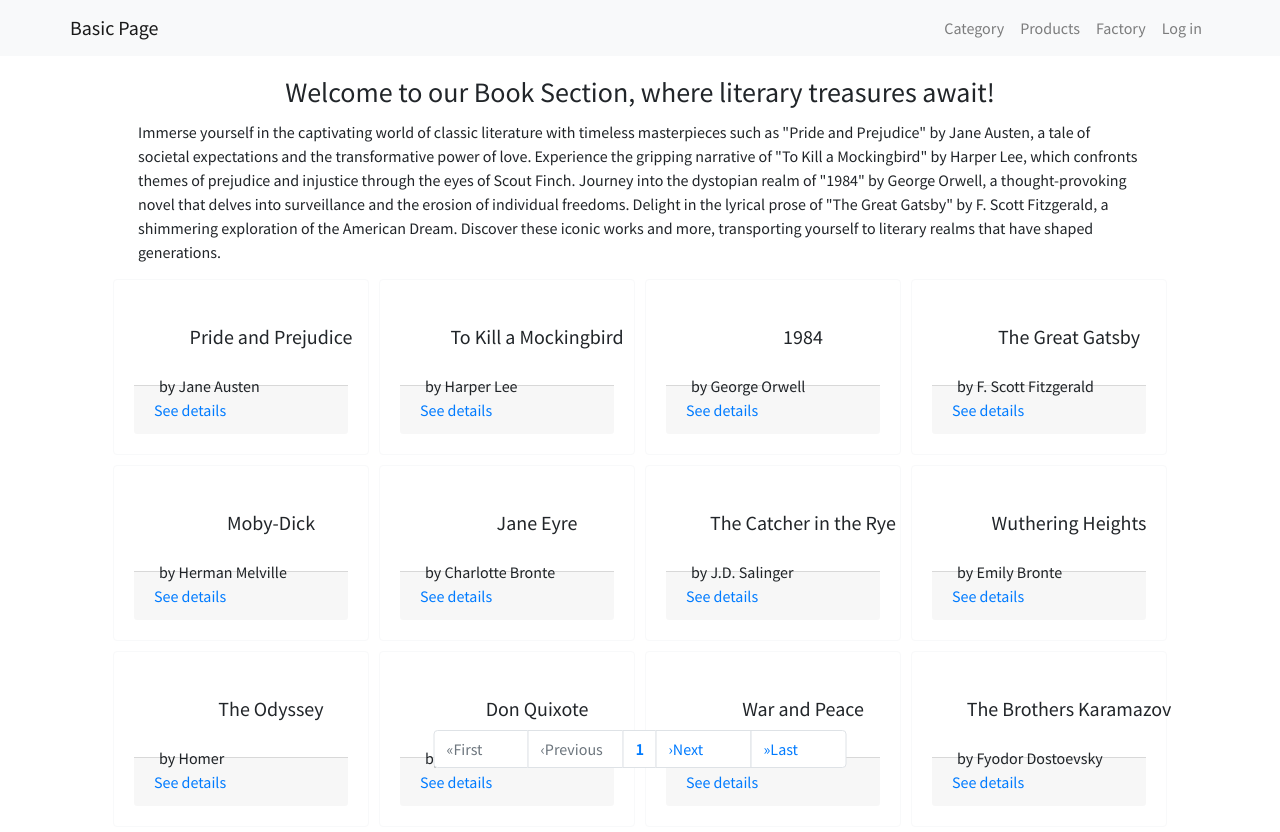
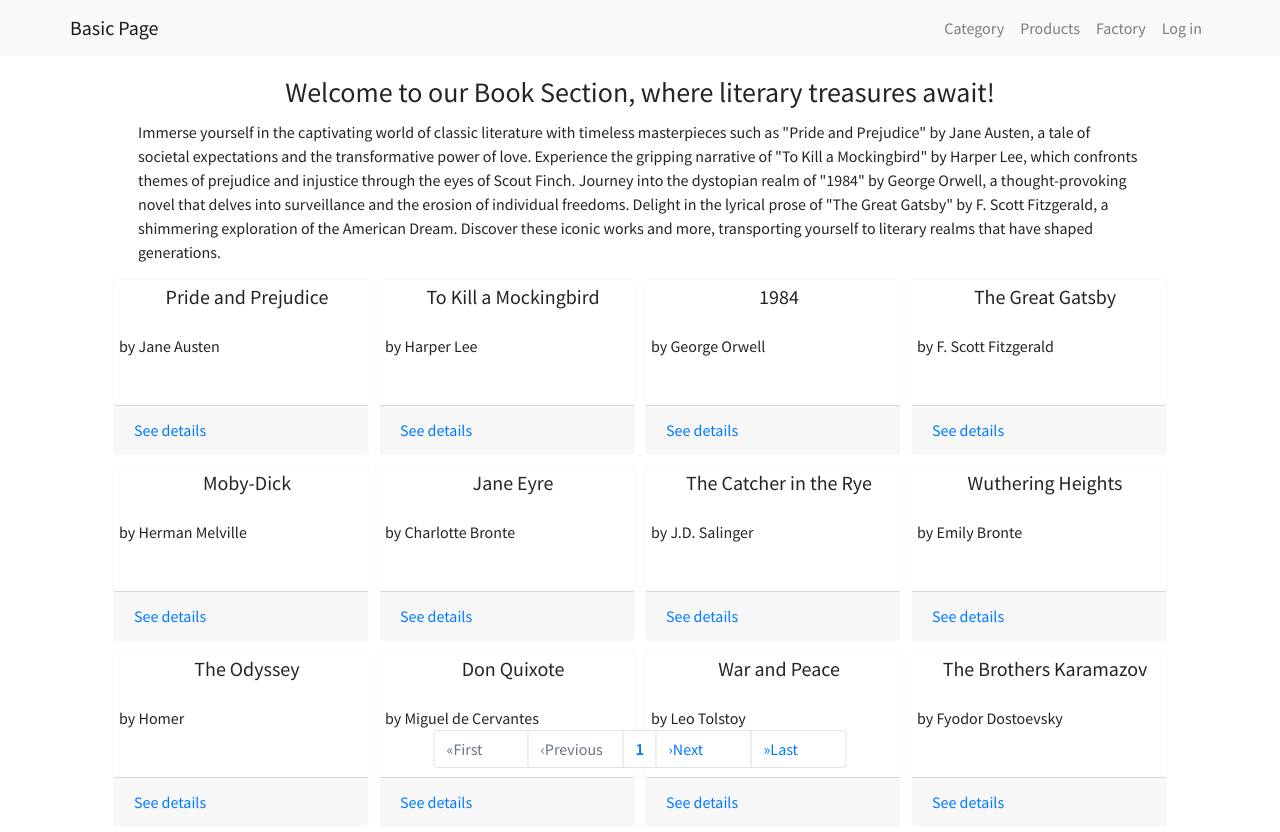
Before and after one commit to melission/react-router-demo, a React app: page /category/books in a window 1280 px wide. Built offline with nearby package versions, Linux system fonts and the light colour scheme.

Commit message:
added "p-o" to remove all the built-in paddings.

```diff
--- a/src/category/Books.js
+++ b/src/category/Books.js
@@ -55,8 +55,8 @@ const Books = () => {
 
             <Row className="card-block">
                 {paginatedList.map((book, index) => (
-                <Card key={index} className="card-body" border="light">
-                    <Card.Body>
+                <Card key={index} className="card-body p-0" border="light">
+                    <Card.Body className="p-0">
                     <Card.Title className="text-center">{book.bookName}</Card.Title>
                     <Card.Text className="card-text">by {book.authorName}</Card.Text>
                     </Card.Body>
```
